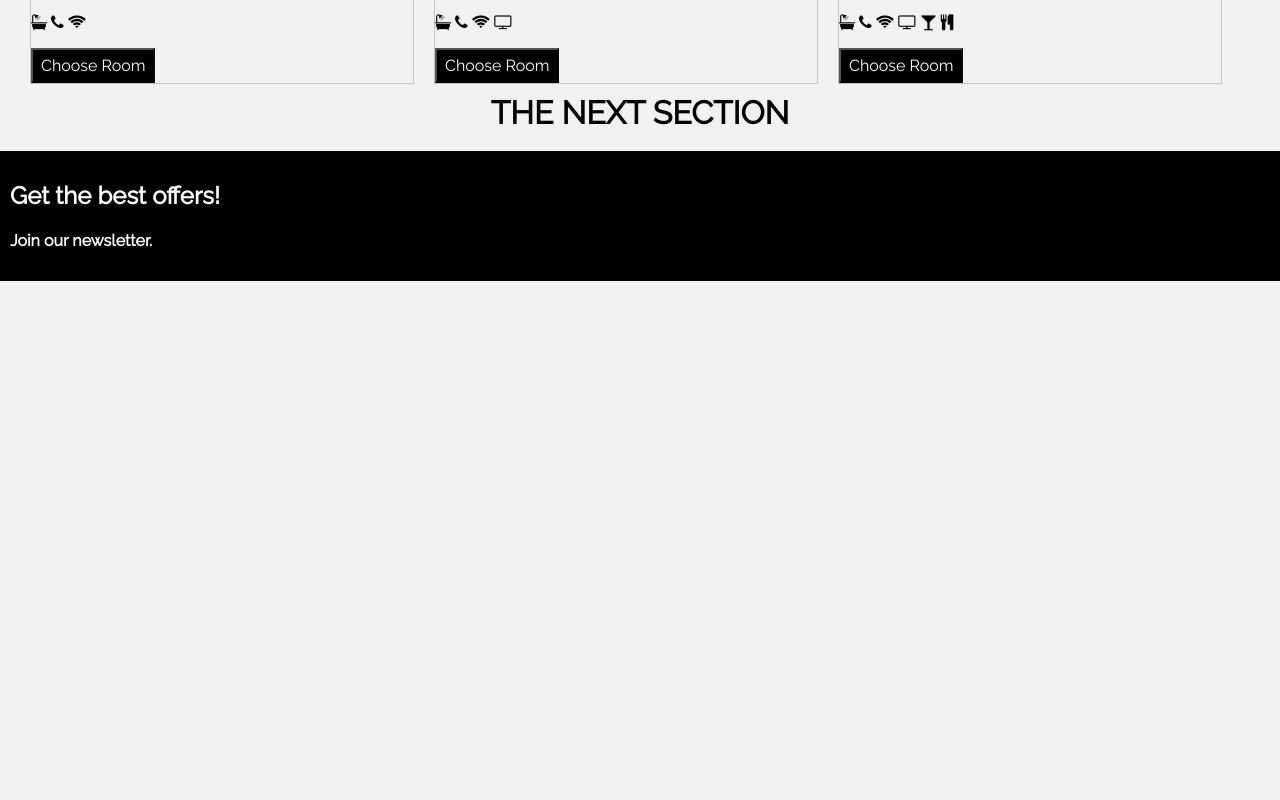
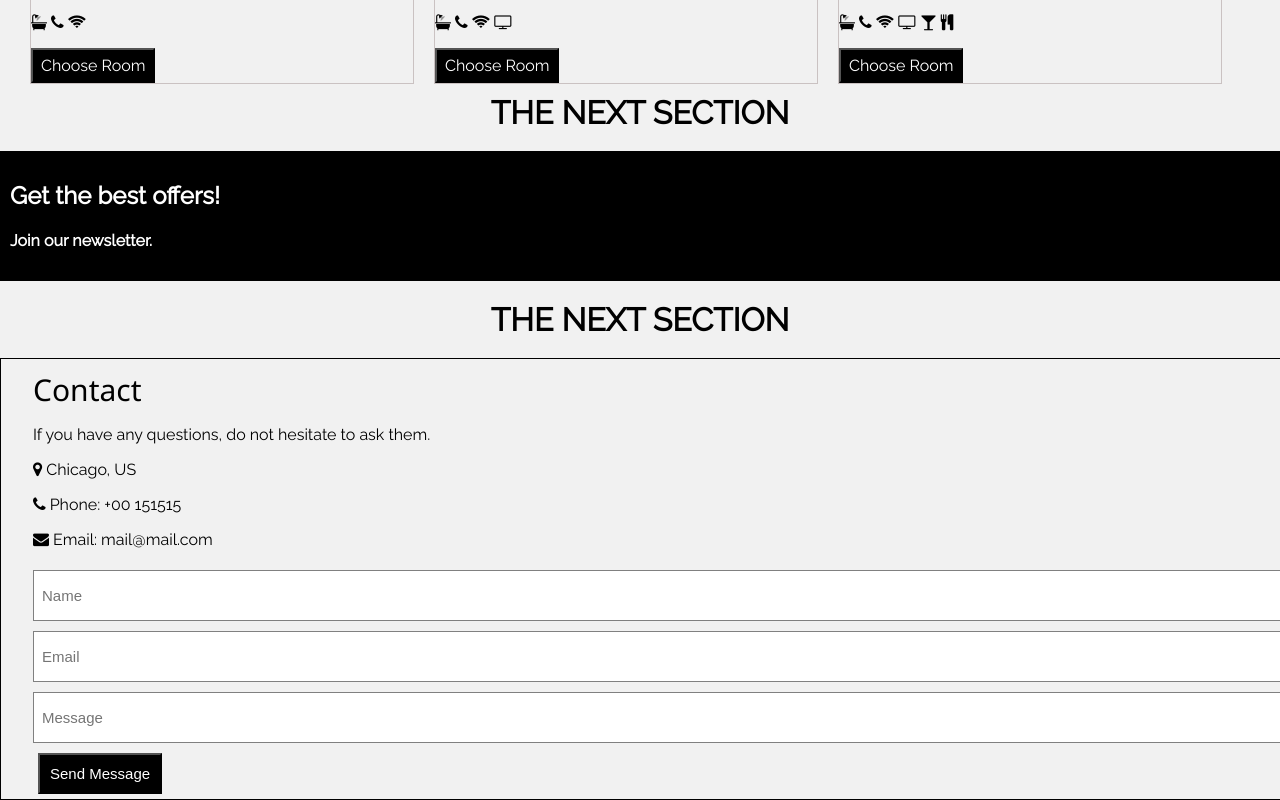
Before and after one commit to KhushBakht334/hotel-room-booking, a plain HTML site: page index.html in a window 1280 px wide. Shown: the part 1369-2169 px from the top of the page. Before the commit the page ends 1651 px from the top, so only its background shows below. Drawn offline with Linux system fonts and the light colour scheme.

Commit message:
add message section

```diff
--- a/index.html
+++ b/index.html
@@ -99,5 +99,21 @@
             <h2>Get the best offers!</h2>
             <h4>Join our newsletter.</h4>
         </div>
+        <h1> THE NEXT SECTION </h1>
+        <div class="one">
+            <div class="message">
+                <h2>Contact</h2>
+                <p style="margin:15px 0;">If you have any questions, do not hesitate to ask them.</p>
+                <p><i class="fa fa-map-marker"></i>  Chicago, US</p>
+                <p><i class="fa fa-phone"></i>   Phone: +00 151515</p>
+                <p><i class="fa fa-envelope"></i>  Email: mail@mail.com</p>
+                <form action="/action_page.php" target="_blank">
+                    <input type="text" placeholder="Name" required><br>
+                    <input type="email" placeholder="Email" required><br>
+                    <input type="text" placeholder="Message" required><br>
+                    <button type="submit"> Send Message</button>
+                </form>
+            </div>
+        </div>
     </body>
 </html>
--- a/stylesheet.css
+++ b/stylesheet.css
@@ -56,7 +56,7 @@ a:hover{
     background-color: #f44336;
     color:#ffffff;
 }
-form {
+.available form {
     background-color: #ffffff;
     margin: 10px;
 }
@@ -163,3 +163,40 @@ h1 {
     margin: 1px 0;
     padding: 10px;
 }
+.one {
+    border: 1px solid #000000;
+    padding:0 16px;
+    margin:0;
+    width:100%;
+    height: auto;
+}
+.message {
+    padding:0 16px;
+}
+.message h2 {
+    font-family: "Segoe UI",Arial,sans-serif;
+    font-size: 30px;
+    margin:10px 0;
+    font-weight: 400;
+}
+
+.message input {
+    font-size: 15px;
+    margin: 5px 0;
+    border: 0;
+    width:100%;
+    padding: 0px 16px;
+    border: 0.1rem solid #808080;
+    background-color: #ffffff;
+    color: #808080;
+    text-align: left;
+    padding: 16px 8px;
+}
+.message button {
+    background-color: #000000;
+    color: #ffffff;
+    padding: 10px;
+    text-align: center;
+    font-size: 15px;
+    margin: 5px;
+}
```
